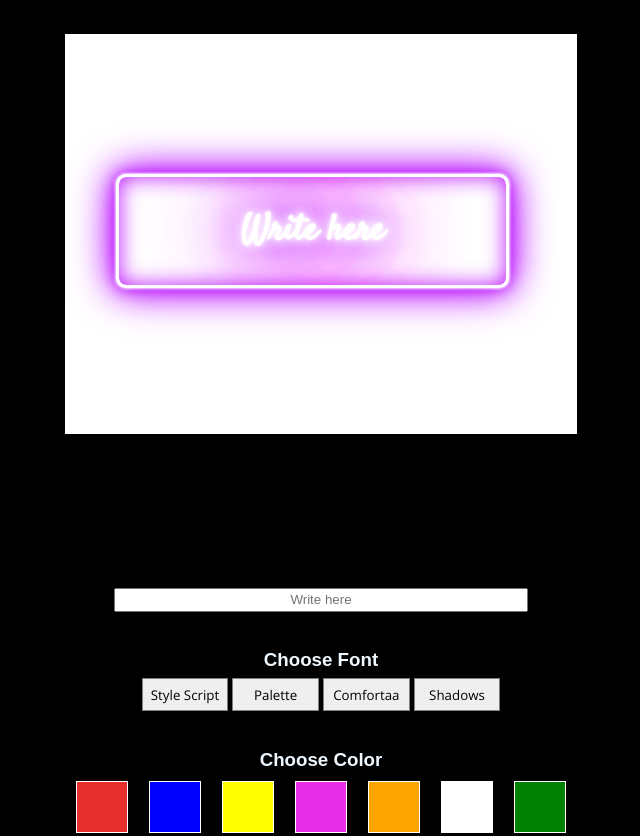
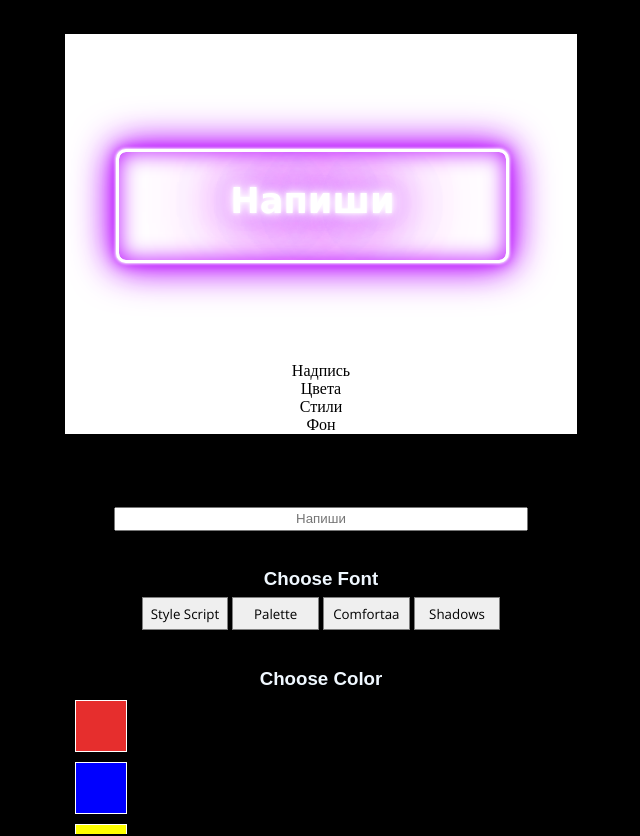
Before and after one commit to Shyngys001/neon, a plain HTML site: page index.html in a window 1280 px wide. Shown: the whole page, without its empty margins (319-959 px from the left). Drawn offline with nearby package versions, Linux system fonts and the light colour scheme; a web font is replaced by a local one.

Commit message:
Update index.html

```diff
--- a/index.html
+++ b/index.html
@@ -20,27 +20,38 @@
     <main>
       <!-- The area to display the customized text -->
       <div class="out" id="out">
-        <h1 id="showMsg" class="neonText">Write here</h1>
+        <h1 id="showMsg" class="neonText">Напиши</h1>
       </div>
 
       <!-- The area for user input and customization options -->
+      <div class="main_part">
+        <p id="write">Надпись
+        <p id="background">Цвета</p>
+        <p id="font">Стили</p>
+        <p id="fons">Фон</p>
+      </div>
       <div class="format">
-        <h2>Create Your Neon</h2>
-        <h3>Write what you want</h3>
+        <div id="writen">
+          <h3 id="write_what">Write what you want</h3>
+          <input type="text" oninput="showText()" class="input" name="" id="input" value="" placeholder="Напиши">
+        </div>
 
-        <!-- Input field for the user to type their text -->
-        <input type="text" oninput="showText()" class="input" name="" id="input" value="" placeholder="Write here">
-
-        <h3 style="color: aliceblue;">Choose Font</h3>
+        <div id="fonts">
+          <h3 style="color: aliceblue;" id="choose_font">Choose Font</h3>
           <!-- Buttons for font selection -->
+          <div class="font_btn">
             <button type="button" id="fonts1" name="button">Style Script</button>
             <button type="button"  id="fonts2" name="button">Palette</button>
             <button type="button" id="fonts3" name="button">Comfortaa</button>
             <button type="button" id="fonts4" name="button">Shadows</button>
+          </div>
 
-        <h3 style="color: aliceblue;">Choose Color</h3>
+        </div>
+
+        <div id="choose_color">
+          <h3 id="" style="color: aliceblue;">Choose Color</h3>
           <!-- Colored div elements for color selection -->
-        <div class="colors">
+          <div id="colors">
             <div class="favcolor1" id="favcolor1"></div>
             <div class="favcolor2" id="favcolor2"></div>
             <div class="favcolor3" id="favcolor3"></div>
@@ -51,6 +62,19 @@
             <div class="favcolor8" id="favcolor8"></div>
           </div>
         </div>
+
+        <div class="fon" id="fon">
+          <div id="fon1"></div>
+          <div id="fon2"></div>
+          <div id="fon3"></div>
+          <div id="fon4"></div>
+        </div>
+
+        <div class="footer">
+          <div class="line"></div>
+        </div>
+
+      </div>
     </main>
   <script type="text/javascript" src="app.js">
 
```
Lines whose indentation alone changed are shown as unchanged.
